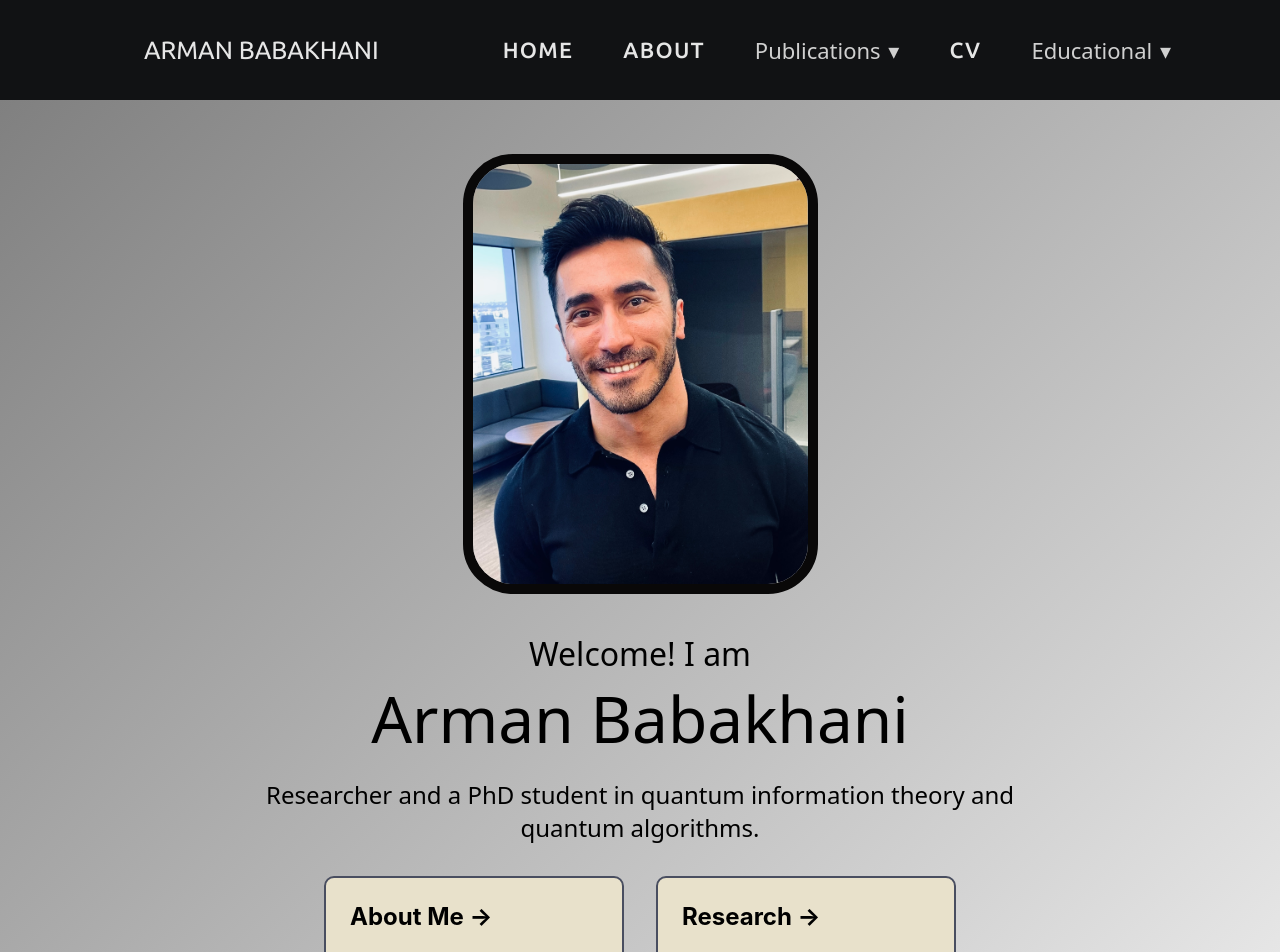
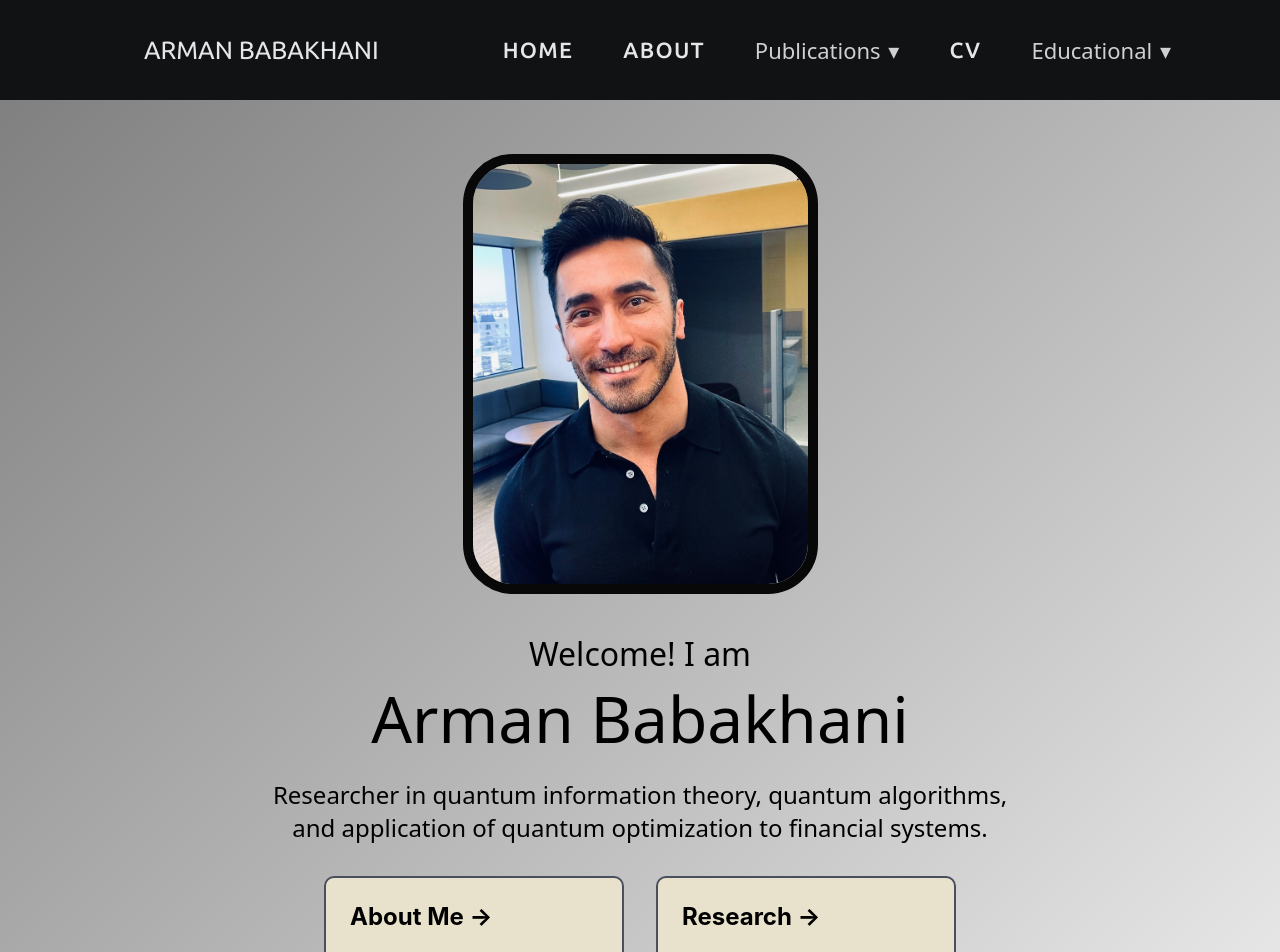
Before and after one commit to armanxbabakhani/ArmanWeb, a Next.js app: page / in a window 1280 px wide. Shown: the top 952 px of the page. Built offline with nearby package versions, Linux system fonts and the light colour scheme.

Commit message:
chore: push recent minor edits

```diff
--- a/pages/index.js
+++ b/pages/index.js
@@ -12,7 +12,7 @@ export default function Home() {
         <div className={styles.introbox}>
           <h3> Welcome! I am </h3>
           <h1> Arman Babakhani </h1>
-          <h4> Researcher and a PhD student in quantum information theory and quantum algorithms.</h4>
+          <h4> Researcher in quantum information theory, quantum algorithms, and application of quantum optimization to financial systems.</h4>
         </div>
         <div className={styles.grid}>
           <div  className={styles.card}>
```
Also changed, not shown: 1 other file (tests, documents, lock files or other folders).
